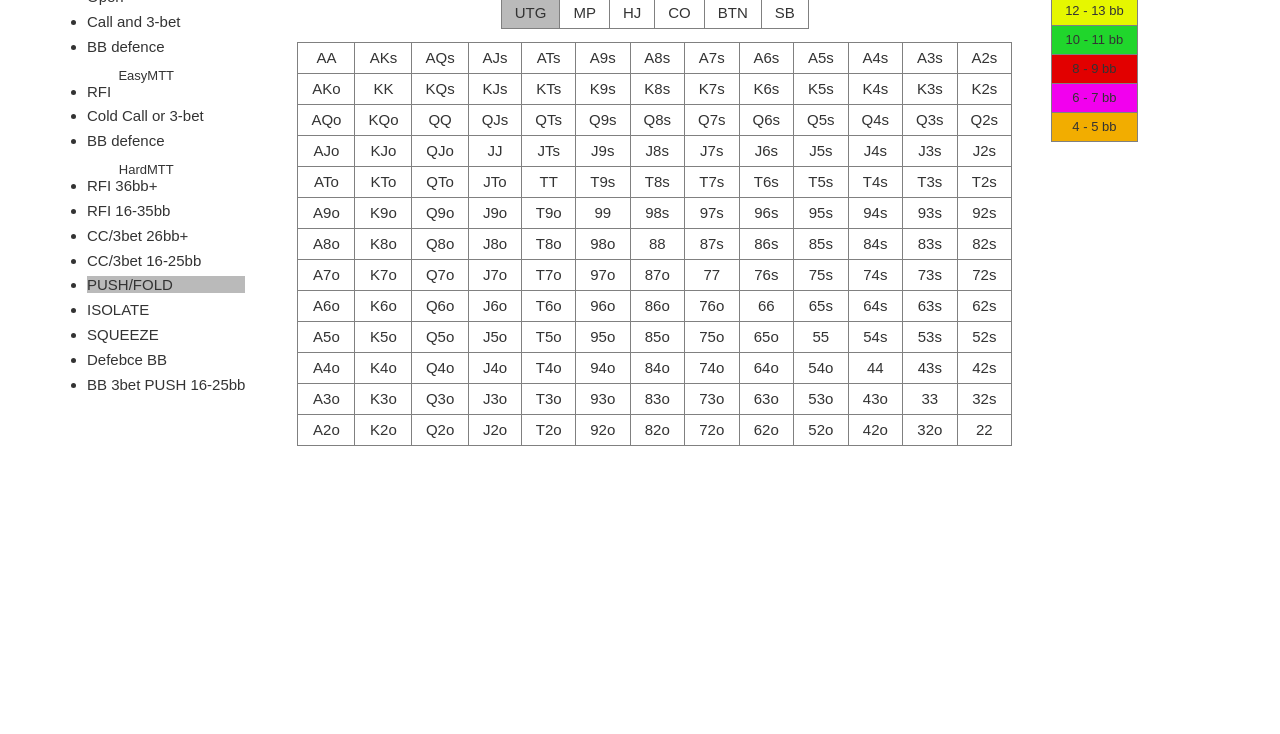
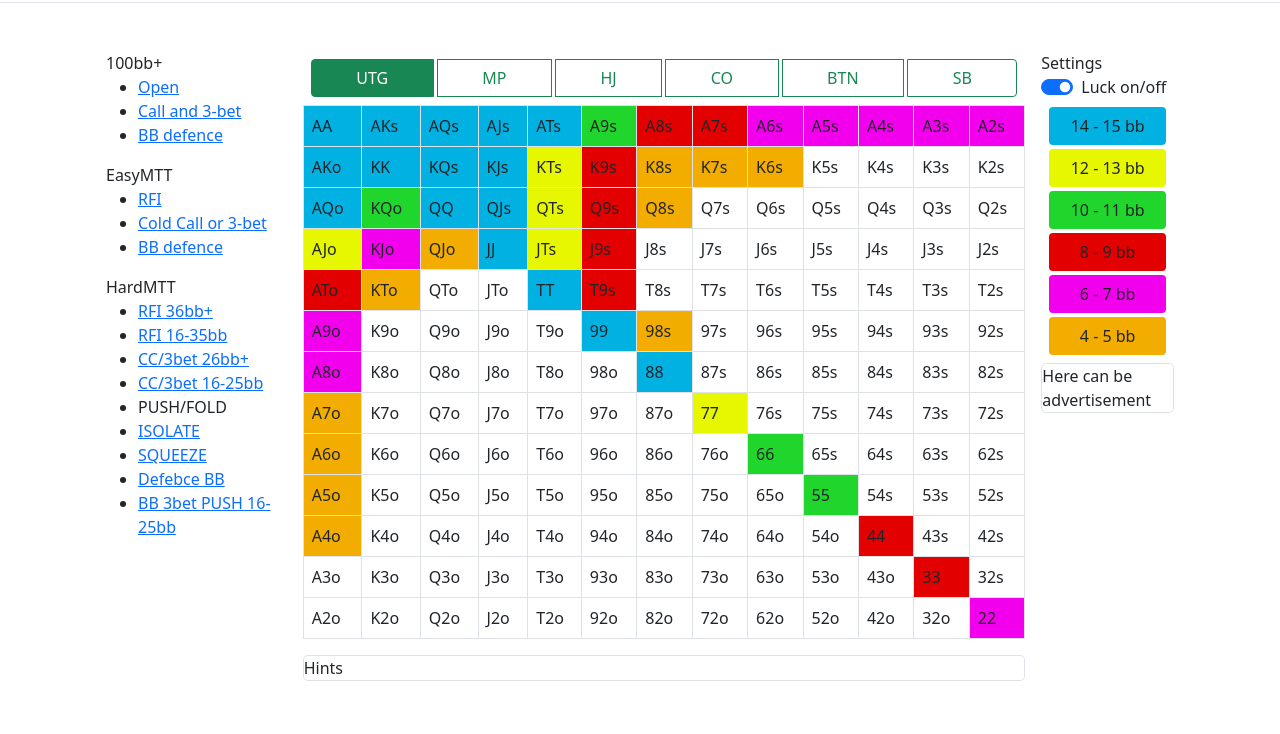
Before and after one commit to zlidzen/Pckr_charts_html, a plain HTML site: page HardMTT/PushFold/PF-UTG.html in a window 1280 px wide. Shown: the part 66-800 px from the top of the page. Drawn offline with nearby package versions, Linux system fonts and the light colour scheme.

Commit message:
upgrade hard mtt pf

```diff
--- a/HardMTT/PushFold/PF-BTN.html
+++ b/HardMTT/PushFold/PF-BTN.html
@@ -2,46 +2,60 @@
 <html>
   <head>
     <meta http-equiv='Content-Type' content='text/html; charset=UTF-8'/>
-    <link rel="stylesheet" href="../../style.css">
+   <link href="https://cdn.jsdelivr.net/npm/bootstrap@5.0.2/dist/css/bootstrap.min.css" rel="stylesheet" integrity="sha384-EVSTQN3/azprG1Anm3QDgpJLIm9Nao0Yz1ztcQTwFspd3yD65VohhpuuCOmLASjC" crossorigin="anonymous">
     <script src="../../main.js"></script>
   </head>
-<body>
-<div class='content'>
-    <div id='prev_action'>  </div>
-    <div class='mid'>
-    <H2 id='title'>MTT NL holdem-poker charts</H2>
-      <table>
-        <tr>
-          <td> <a href='PF-UTG.html'>UTG</a> </td>
-          <td> <a href='PF-MP.html'>MP</a> </td>
-          <td> <a href='PF-HJ.html'>HJ</a> </td>
-          <td> <a href='PF-CO.html'>CO</a> </td>
-          <td class='gray_color'> <a href=''>BTN</a> </td>
-          <td> <a href='PF-SB.html'>SB</a> </td>
-        </tr>
-      </table>
+  <body calss="container-xxl">
+    <header class="d-flex flex-wrap justify-content-center py-3 mb-4 border-bottom">
+      <span class="fs-4"><a href="#">MTT NL holdem-poker charts</a></span>
+    </header>
 
-      <div id="chart">  </div>
+  <main class='container'>
+    <div class="d-flex justify-content-center p-3">
+      <nav class="nav flex-column col-2 m-2" id='prev_action'> </nav>
 
-  </div>
-  <div id='post_action'>
-    <table>
-      <tr><td class='blue_color'>14 - 15 bb</td></tr>
-      <tr><td class='lemon_color'>12 - 13 bb</td></tr>
-      <tr><td class='green_color'>10 - 11 bb</td></tr>
-      <tr><td class='red_color'>8 - 9 bb</td></tr>
-      <tr><td class='purple_color'>6 - 7 bb</td></tr>
-      <tr><td class='yellow_color'>4 - 5 bb</td></tr>
-    </table>
-  </div>
-</div>
-</body>
-    <script type="text/javascript">
+      <div class="col-8 m-2">
+        <div class="btn-group gap-1 d-flex justify-content-evenly m-2 flex-wrap" role="group" id='position'>  </div>
+        <div id='chart'> </div>
+        <div id='hint' class="border rounded-3"> Hints </div>
+      </div>
+
+    <div class="col m-2" id='right_side'>
+      <div id='settings'> Settings
+        <div class="form-check form-switch">
+          <input class="form-check-input" type="checkbox" id="flexSwitchCheckChecked" checked>
+          <label class="form-check-label" for="flexSwitchCheckChecked">Luck on/off</label>
+        </div>
+      </div>
+      <div class="d-grid gap-1 m-2" role="group" id='post_action'>  </div>
+      <div id='advertising' class="border rounded-3"> Here can be advertisement </div>
+    </div>
+
+    </div>
+  </main>
+  <footer></footer>
+  </body>
+  <script type="text/javascript">
   let positions = {
-
+    "PF-UTG.html":"UTG",
+    "PF-MP.html":"MP",
+    "PF-HJ.html":"HJ",
+    "PF-CO.html":"CO",
+    "#":"BTN",
+    "PF-SB.html":"SB"
   }
   createPositionBlock(positions);
-      addChart();
+  addChart();
+
+  let postActionsDict = {
+    [blue_color]:"14 - 15 bb",
+    [lemon_color]:"12 - 13 bb",
+    [green_color]:"10 - 11 bb",
+    [red_color]:"8 - 9 bb",
+    [purple_color]:"6 - 7 bb",
+    [yellow_color]:"4 - 5 bb"
+  }
+  createPostActions(postActionsDict);
 
   let blue_list = ['AA','AKs','AQs','AJs','ATs','A9s','A8s','A7s','A6s','A5s',
                   'A4s','A3s','A2s','AKo','KQo','KK','KQs','KJs','KTs','K9s',
@@ -50,24 +64,24 @@
                   'JTo','TT','T9s','T8s','A9o','99','98s','97s','A8o','88','87s',
                   'A7o','77','76s','A6o','66','A5o','55','A4o','44','A3o','33',
                   'A2o','22'];
-  paint_ids_n(blue_list, 'blue_color');
+  paint_ids_n(blue_list, blue_color);
 
   let lemon_list = ['K5s','K4s','T7s','K9o','86s'];
-  paint_ids_n(lemon_list,'lemon_color');
+  paint_ids_n(lemon_list, lemon_color);
 
   let green_list = ['K3s','K2s','Q7s','Q6s','J7s','K8o','65s'];
-  paint_ids_n(green_list,'green_color');
+  paint_ids_n(green_list, green_color);
 
   let red_list = ['Q5s','Q9o','J9o','T9o','96s','K7o','75s','K6o','54s'];
-  paint_ids_n(red_list, 'red_color');
+  paint_ids_n(red_list, red_color);
 
   let purple_list = ['Q4s','Q3s','Q2s','J6s','T6s','Q8o','K5o','K4o',
                     'K3o','K2o'];
-  paint_ids_n(purple_list,'purple_color');
+  paint_ids_n(purple_list, purple_color);
 
   let yellow_list = ['J5s','J4s','J3s','J8o','T8o','98o','Q7o','J7o',
                     'Q6o','Q5o','Q4o'];
-  paint_ids_n(yellow_list,'yellow_color');
+  paint_ids_n(yellow_list, yellow_color);
 
 
 </script>
--- a/HardMTT/PushFold/PF-UTG.html
+++ b/HardMTT/PushFold/PF-UTG.html
@@ -2,66 +2,80 @@
 <html>
   <head>
     <meta http-equiv='Content-Type' content='text/html; charset=UTF-8'/>
-    <link rel="stylesheet" href="../../style.css">
+   <link href="https://cdn.jsdelivr.net/npm/bootstrap@5.0.2/dist/css/bootstrap.min.css" rel="stylesheet" integrity="sha384-EVSTQN3/azprG1Anm3QDgpJLIm9Nao0Yz1ztcQTwFspd3yD65VohhpuuCOmLASjC" crossorigin="anonymous">
     <script src="../../main.js"></script>
   </head>
-<body>
-<div class='content'>
-    <div id='prev_action'>  </div>
-    <div class='mid'>
-    <H2 id='title'>MTT NL holdem-poker charts</H2>
-      <table>
-        <tr>
-          <td class='gray_color'>UTG</td>
-          <td> <a href='PF-MP.html'>MP</a> </td>
-          <td> <a href='PF-HJ.html'>HJ</a> </td>
-          <td> <a href='PF-CO.html'>CO</a> </td>
-          <td> <a href='PF-BTN.html'>BTN</a> </td>
-          <td> <a href='PF-SB.html'>SB</a> </td>
-        </tr>
-      </table>
+  <body calss="container-xxl">
+    <header class="d-flex flex-wrap justify-content-center py-3 mb-4 border-bottom">
+      <span class="fs-4"><a href="#">MTT NL holdem-poker charts</a></span>
+    </header>
 
-      <div id="chart">  </div>
+  <main class='container'>
+    <div class="d-flex justify-content-center p-3">
+      <nav class="nav flex-column col-2 m-2" id='prev_action'> </nav>
 
-  </div>
-  <div id='post_action'>
-    <table>
-      <tr><td class='blue_color'>14 - 15 bb</td></tr>
-      <tr><td class='lemon_color'>12 - 13 bb</td></tr>
-      <tr><td class='green_color'>10 - 11 bb</td></tr>
-      <tr><td class='red_color'>8 - 9 bb</td></tr>
-      <tr><td class='purple_color'>6 - 7 bb</td></tr>
-      <tr><td class='yellow_color'>4 - 5 bb</td></tr>
-    </table>
-  </div>
-</div>
-</body>
+      <div class="col-8 m-2">
+        <div class="btn-group gap-1 d-flex justify-content-evenly m-2 flex-wrap" role="group" id='position'>  </div>
+        <div id='chart'> </div>
+        <div id='hint' class="border rounded-3"> Hints </div>
+      </div>
+
+    <div class="col m-2" id='right_side'>
+      <div id='settings'> Settings
+        <div class="form-check form-switch">
+          <input class="form-check-input" type="checkbox" id="flexSwitchCheckChecked" checked>
+          <label class="form-check-label" for="flexSwitchCheckChecked">Luck on/off</label>
+        </div>
+      </div>
+      <div class="d-grid gap-1 m-2" role="group" id='post_action'>  </div>
+      <div id='advertising' class="border rounded-3"> Here can be advertisement </div>
+    </div>
+
+    </div>
+  </main>
+  <footer></footer>
+  </body>
     <script type="text/javascript">
   let positions = {
-
+    "#":"UTG",
+    "PF-MP.html":"MP",
+    "PF-HJ.html":"HJ",
+    "PF-CO.html":"CO",
+    "PF-BTN.html":"BTN",
+    "PF-SB.html":"SB"
   }
   createPositionBlock(positions);
-      addChart();
+  addChart();
+
+  let postActionsDict = {
+    [blue_color]:"14 - 15 bb",
+    [lemon_color]:"12 - 13 bb",
+    [green_color]:"10 - 11 bb",
+    [red_color]:"8 - 9 bb",
+    [purple_color]:"6 - 7 bb",
+    [yellow_color]:"4 - 5 bb"
+  }
+  createPostActions(postActionsDict);
 
   let blue_list = ['AA','AKs','AQs','AJs','ATs','AKo','KK','KQs','KJs',
                   'AQo','QQ','QJs','JJ','TT','99','88'];
-  paint_ids_n(blue_list, 'blue_color');
+  paint_ids_n(blue_list, blue_color);
 
   let lemon_list = ['KTs','QTs','AJo','JTs','77'];
-  paint_ids_n(lemon_list,'lemon_color');
+  paint_ids_n(lemon_list, lemon_color);
 
   let green_list = ['A9s','KQo','66','55'];
-  paint_ids_n(green_list,'green_color');
+  paint_ids_n(green_list, green_color);
 
   let red_list = ['A8s','A7s','K9s','Q9s','J9s','ATo','T9s','44','33'];
-  paint_ids_n(red_list, 'red_color');
+  paint_ids_n(red_list, red_color);
 
   let purple_list = ['A6s','A5s','A4s','A3s','A2s','KJo','A9o','A8o','22'];
-  paint_ids_n(purple_list,'purple_color');
+  paint_ids_n(purple_list, purple_color);
 
   let yellow_list = ['K8s','K7s','K6s','Q8s','QJo','KTo','98s','A7o','A6o',
                     'A5o','A4o'];
-  paint_ids_n(yellow_list,'yellow_color');
+  paint_ids_n(yellow_list, yellow_color);
 
 </script>
 <script src="navigation.js"></script>
```
Also changed, not shown: HardMTT/PushFold/PF-CO.html (+52 -38 lines), HardMTT/PushFold/PF-HJ.html (+53 -39 lines), HardMTT/PushFold/PF-MP.html (+53 -39 lines), HardMTT/PushFold/PF-SB.html (+53 -39 lines).
